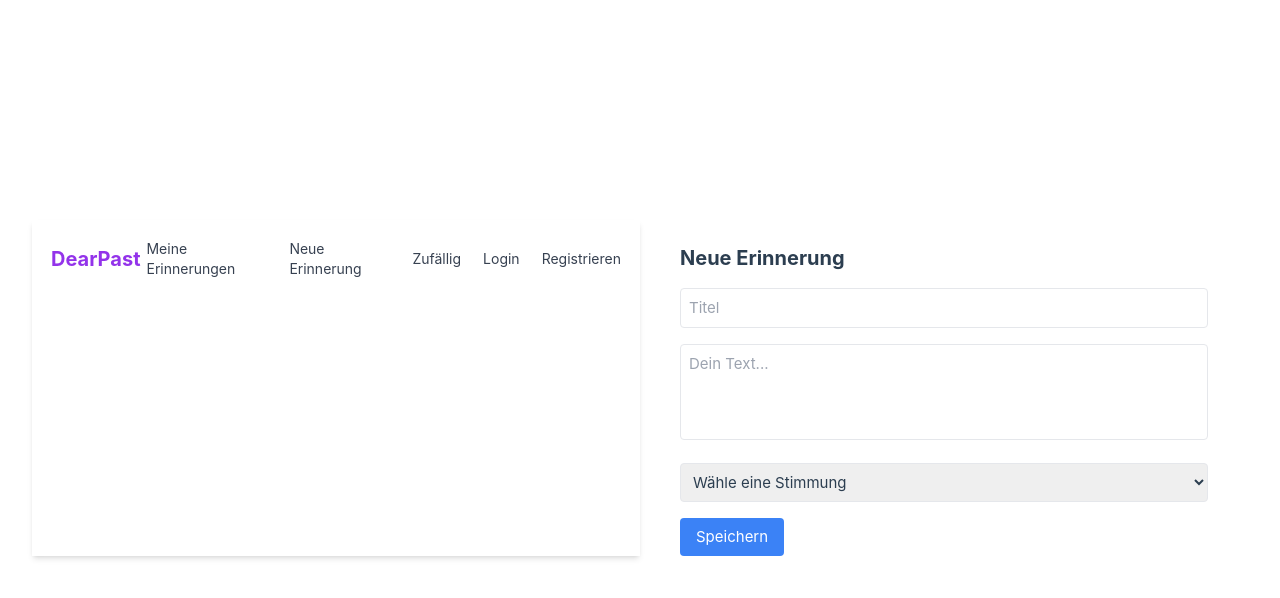
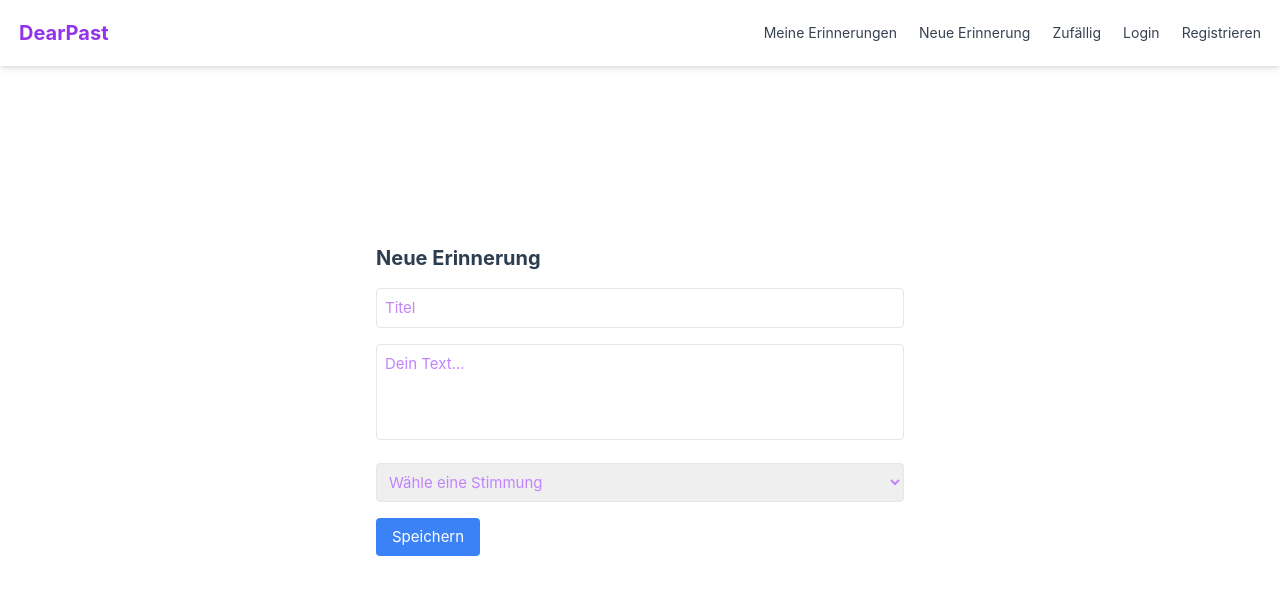
Before and after one commit to BastianThoma/DearPast, a Vue app: page /add in a window 1280 px wide. Shown: the top 598 px of the page. Built offline with nearby package versions, Linux system fonts and the light colour scheme; no server answers; the HTML template or start-up script is replaced by a standard one.

Commit message:
refactor styles in main.css and improve UI elements in MemoryCard, MoodSelector, AddMemory, Login, and Memories components

```diff
--- a/src/assets/main.css
+++ b/src/assets/main.css
@@ -5,9 +5,11 @@
 @tailwind utilities;
 
 #app {
+  display: flex;
+  justify-content: center;
   max-width: 1280px;
   margin: 0 auto;
-  padding: 2rem;
+  padding: 66px;
   font-weight: normal;
 }
 
@@ -32,8 +34,6 @@ a,
   }
 
   #app {
-    display: grid;
-    grid-template-columns: 1fr 1fr;
     padding: 0 2rem;
   }
 }
--- a/src/components/MemoryCard.vue
+++ b/src/components/MemoryCard.vue
@@ -1,8 +1,8 @@
 <template>
-    <div class="bg-white shadow-md rounded-2xl p-4 border-l-4" :class="moodClass">
-      <h3 class="text-lg font-semibold mb-1">{{ memory.title }}</h3>
-      <p class="text-sm text-gray-700 mb-2">{{ memory.text }}</p>
-      <div class="text-xs text-gray-500">{{ formattedDate }}</div>
+    <div class="bg-amber-100 shadow-md rounded-2xl p-4 border-8" :class="moodClass">
+      <h3 class="text-lg font-semibold text-purple-700 mb-1">{{ memory.title }}</h3>
+      <p class="text-sm text-purple-500 mb-2">{{ memory.text }}</p>
+      <div class="text-xs text-purple-500">{{ formattedDate }}</div>
     </div>
   </template>
 
--- a/src/components/MoodSelector.vue
+++ b/src/components/MoodSelector.vue
@@ -21,13 +21,13 @@
   <script setup>
   import { defineProps, defineEmits } from 'vue'
 
-  const props = defineProps({
+  let props = defineProps({
     modelValue: String
   })
 
-  const emit = defineEmits(['update:modelValue'])
+  let emit = defineEmits(['update:modelValue'])
 
-  const moods = [
+  let moods = [
     { label: 'Glücklich', icon: '😊', value: 'happy' },
     { label: 'Traurig', icon: '😢', value: 'sad' },
     { label: 'Wütend', icon: '😠', value: 'angry' },
@@ -35,7 +35,7 @@
     { label: 'Nachdenklich', icon: '🤔', value: 'thoughtful' },
   ]
 
-  const selectedMood = computed(() => props.modelValue)
+  let selectedMood = computed(() => props.modelValue)
 
   function selectMood(value) {
     emit('update:modelValue', value)
--- a/src/components/Navbar.vue
+++ b/src/components/Navbar.vue
@@ -1,5 +1,5 @@
 <template>
-  <nav class="bg-white shadow-md mb-6">
+  <nav class="fixed top-0 w-full bg-white shadow-md mb-6">
     <div class="flex items-center justify-between p-4">
       <RouterLink to="/" class="text-xl font-bold text-purple-600">DearPast</RouterLink>
 
--- a/src/views/AddMemory.vue
+++ b/src/views/AddMemory.vue
@@ -2,15 +2,18 @@
     <div class="max-w-xl mx-auto p-6">
       <h2 class="text-xl font-bold mb-4">Neue Erinnerung</h2>
       <form @submit.prevent="handleSubmit" class="space-y-4">
-        <input v-model="title" class="input" placeholder="Titel" />
-        <textarea v-model="text" class="input h-24 resize-none" placeholder="Dein Text..." />
+        <input v-model="title" class="input text-purple-700 placeholder:text-purple-400" placeholder="Titel" />
+        <textarea v-model="text" class="input h-24 resize-none text-purple-700 placeholder:text-purple-400" placeholder="Dein Text..." />
 
-        <select v-model="mood" class="input">
-          <option disabled value="">Wähle eine Stimmung</option>
-          <option value="happy">😊 Glücklich</option>
-          <option value="sad">😢 Traurig</option>
-          <option value="grateful">🙏 Dankbar</option>
-          <option value="nostalgic">📸 Nostalgisch</option>
+        <select
+          v-model="mood"
+          :class="mood ? 'text-purple-700' : 'text-purple-400'"
+          class="input">
+          <option disabled value="" class="text-purple-400">Wähle eine Stimmung</option>
+          <option value="happy" class="text-purple-400">😊 Glücklich</option>
+          <option value="sad" class="text-purple-400">😢 Traurig</option>
+          <option value="grateful" class="text-purple-400">🙏 Dankbar</option>
+          <option value="nostalgic" class="text-purple-400">📸 Nostalgisch</option>
         </select>
 
         <button type="submit" class="btn">Speichern</button>
@@ -25,15 +28,15 @@
   import { auth } from '@/firebase/config'
   import { useRouter } from 'vue-router'
 
-  const title = ref('')
-  const text = ref('')
-  const mood = ref('')
-  const router = useRouter()
+  let title = ref('')
+  let text = ref('')
+  let mood = ref('')
+  let router = useRouter()
 
-  const handleSubmit = async () => {
+  let handleSubmit = async () => {
     if (!auth.currentUser) return alert('Nicht eingeloggt')
 
-    const refCol = collection(db, 'users', auth.currentUser.uid, 'memories')
+    let refCol = collection(db, 'users', auth.currentUser.uid, 'memories')
     await addDoc(refCol, {
       title: title.value,
       text: text.value,
--- a/src/views/Login.vue
+++ b/src/views/Login.vue
@@ -2,8 +2,8 @@
     <div class="max-w-md mx-auto p-6">
       <h2 class="text-xl font-bold mb-4">Login</h2>
       <form @submit.prevent="handleLogin" class="space-y-4">
-        <input v-model="email" type="email" class="input" placeholder="E-Mail" />
-        <input v-model="password" type="password" class="input" placeholder="Passwort" />
+        <input v-model="email" type="email" class="input text-purple-700 placeholder:text-purple-400" placeholder="E-Mail" />
+        <input v-model="password" type="password" class="input text-purple-700 placeholder:text-purple-400" placeholder="Passwort" />
         <button type="submit" class="btn">Einloggen</button>
       </form>
     </div>
--- a/src/views/Memories.vue
+++ b/src/views/Memories.vue
@@ -17,16 +17,16 @@
   import { db, auth } from '@/firebase/config'
   import MemoryCard from '@/components/MemoryCard.vue'
 
-  const memories = ref([])
-  const loading = ref(true)
+  let memories = ref([])
+  let loading = ref(true)
 
-  const fetchMemories = async () => {
+  let fetchMemories = async () => {
     if (!auth.currentUser) return
 
-    const colRef = collection(db, 'users', auth.currentUser.uid, 'memories')
-    const q = query(colRef, orderBy('createdAt', 'desc'))
+    let colRef = collection(db, 'users', auth.currentUser.uid, 'memories')
+    let q = query(colRef, orderBy('createdAt', 'desc'))
 
-    const snapshot = await getDocs(q)
+    let snapshot = await getDocs(q)
     memories.value = snapshot.docs.map(doc => ({
       id: doc.id,
       ...doc.data()
```
